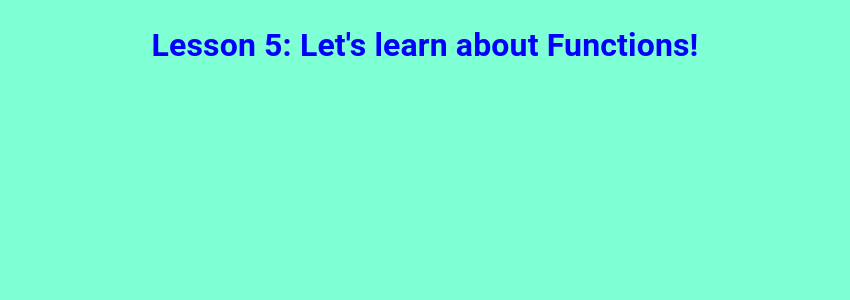
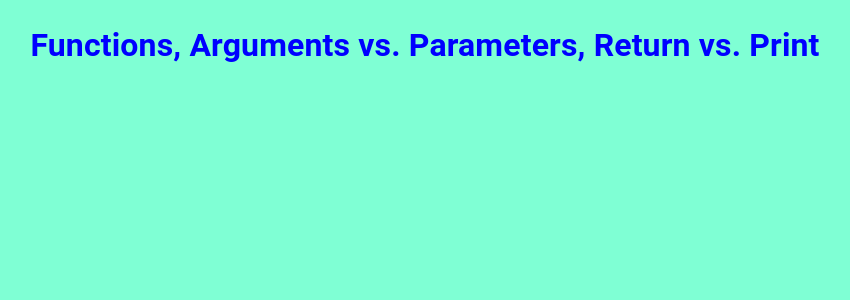
Before and after one commit to sqs6805/WepoPythonTutorial, a React (Create React App) app: page /Functions in a window 1280 px wide. Shown: the top 300 px of the page, without its empty margins (215-1065 px from the left). Built offline with nearby package versions, Linux system fonts and the light colour scheme.

Commit message:
<Functions>

```diff
--- a/src/Functions.js
+++ b/src/Functions.js
@@ -1,11 +1,11 @@
 import React from 'react'
-import { Typography, Grid, CardContent} from '@mui/material'
+import { Typography} from '@mui/material'
 
 function Functions(){
     return(
         <div>
             <Typography color="success">
-                <h1 align="center" color='success'>Lesson 5: Let's learn about Functions!</h1>
+                <h1 align="center" color='success'>Functions, Arguments vs. Parameters, Return vs. Print</h1>
              </Typography>
         </div>
 )
```
